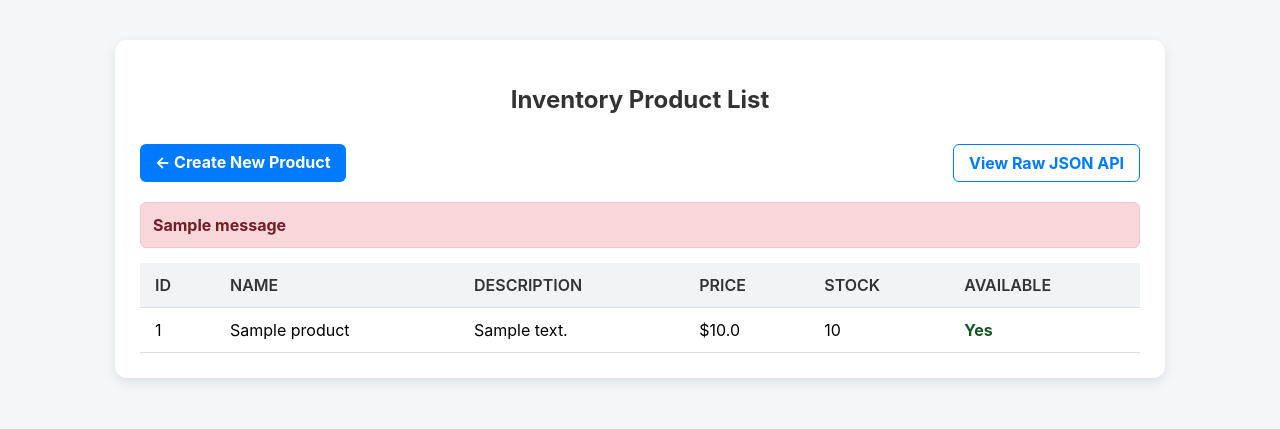
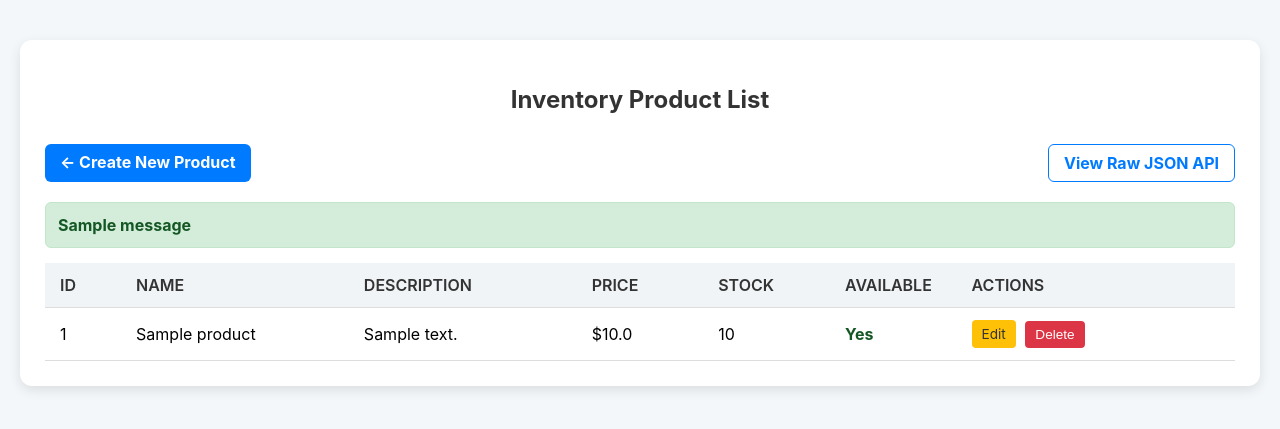
Before and after one commit to rokas32/RenderWebsiteCRUD, a Flask app: template templates/product_list.html in a window 1280 px wide. Shown: the top 429 px of the page. Run offline with Flask 3, Linux system fonts and the light colour scheme; the template is opened without the code that fills it: values that come from a table or form of the project are taken from there, others are empty; tables that the repository leaves empty hold one stand-in row (values such as "Sample post"); one stand-in notice (Sample message) is shown.

Commit message:
changes to app.py to create_product html and product_list html to make /products available

```diff
--- a/app.py
+++ b/app.py
@@ -1,5 +1,3 @@
-# app.py
-
 import os
 from flask import Flask, jsonify, render_template, request, redirect, url_for, flash
 from flask_sqlalchemy import SQLAlchemy
@@ -8,17 +6,13 @@ from datetime import datetime
 # Import the Blueprint containing the CRUD API routes
 from product_routes import product_api
 
-# NOTE: We do NOT import 'cli' directly here to avoid a circular import error.
-# The Flask CLI tool handles loading 'cli.py' when 'flask db create' is run.
-
-
 # --- Configuration ---
 app = Flask(__name__)
 # Set a secret key for session management (required for flash messages)
-app.config['SECRET_KEY'] = os.environ.get('SECRET_KEY', 'a_secret_key_for_flash')
+app.config['SECRET_KEY'] = os.environ.get('SECRET_SECRET_KEY', 'a_secret_key_for_flash')
 app.url_map.strict_slashes = False
 
-# Database credentials (These read from Render Environment Variables when deployed)
+# Database credentials (These must match your current Render PostgreSQL credentials)
 DB_HOST = os.environ.get('DB_HOST', 'dpg-d3ic7qje5dus7390s4gg-a')
 DB_NAME = os.environ.get('DB_NAME', 'product_db_k4v2')
 DB_USER = os.environ.get('DB_USER', 'product_db_k4v2_user')
@@ -60,7 +54,10 @@ def safe_convert(value, target_type, default):
     """Safely converts a string value to a number type, using default if value is empty/None."""
     if value is None or str(value).strip() == '':
         return default
-    return target_type(value)
+    try:
+        return target_type(value)
+    except ValueError:
+        raise ValueError(f"Input '{value}' must be a valid number of type {target_type.__name__}.")
 
 
 # --- Frontend Routes (Form Display and Submission) ---
@@ -104,9 +101,9 @@ def submit_product():
         db.session.add(new_product)
         db.session.commit()
 
-        # 4. Success feedback and redirect
+        # 4. Success feedback and redirect to the product list (Redirect to /products)
         flash(f"✅ Product '{new_product.name}' created successfully!")
-        return redirect(url_for('create_product_form'))
+        return redirect(url_for('list_products_ui'))
 
     except ValueError as e:
         # Handle validation errors (e.g., name missing, non-numeric input)
@@ -116,12 +113,42 @@ def submit_product():
     except Exception as e:
         # Handle database errors (e.g., connection lost, type issue)
         db.session.rollback()
-        # This will show a detailed error on the page for debugging
-        flash(f"Fatal Error: Failed to save product. Database error: {e.__class__.__name__}")
+        flash(f"Fatal Error: Failed to save product. Database error: {e.__class__.__name__}. Check your DB credentials!")
         return redirect(url_for('create_product_form'))
 
+# --- NEW ROUTE: Product List Table (Read UI) ---
+@app.route('/products', methods=['GET'])
+def list_products_ui():
+    """Fetches all products and renders them in an HTML table."""
+    try:
+        products = Product.query.all()
+        # Convert models to dictionaries for rendering in Jinja2
+        product_list = [p.to_dict() for p in products]
 
-# --- Status Route (Moved from root) ---
+        return render_template('product_list.html', products=product_list)
+    except Exception as e:
+        flash(f"Error fetching products: {e}")
+        return render_template('product_list.html', products=[])
+
+# --- NEW ROUTE: Delete Product (Delete UI) ---
+@app.route('/delete/<int:product_id>', methods=['POST'])
+def delete_product_ui(product_id):
+    """Handles the form submission for deleting a product."""
+    product = Product.query.get_or_404(product_id)
+    product_name = product.name
+
+    try:
+        db.session.delete(product)
+        db.session.commit()
+        flash(f"🗑️ Product '{product_name}' (ID: {product_id}) successfully deleted.")
+    except Exception as e:
+        db.session.rollback()
+        flash(f"❌ Error deleting product: {e}")
+
+    return redirect(url_for('list_products_ui'))
+
+
+# --- Status Route ---
 @app.route('/status', methods=['GET'])
 def hello_world_status():
     """Returns a simple status message at the /status URL."""
@@ -138,4 +165,6 @@ app.register_blueprint(product_api, url_prefix='/api')
 
 if __name__ == '__main__':
     # Only runs the app in development mode
+    with app.app_context():
+        db.create_all()
     app.run(debug=True)
--- a/templates/create_product.html
+++ b/templates/create_product.html
@@ -12,13 +12,17 @@
         button { padding: 10px 15px; background-color: #007bff; color: white; border: none; border-radius: 4px; cursor: pointer; }
         /* Style for success messages */
         .message { color: green; font-weight: bold; margin-top: 10px; border: 1px solid #c3e6cb; background-color: #d4edda; padding: 10px; border-radius: 4px; }
-        /* Style for error messages (NEW) */
+        /* Style for error messages */
         .error-message { color: #721c24; font-weight: bold; margin-top: 10px; border: 1px solid #f5c6cb; background-color: #f8d7da; padding: 10px; border-radius: 4px; }
+        .list-link { display: block; text-align: center; margin-top: 20px; font-weight: bold; color: #007bff; text-decoration: none; transition: color 0.3s; }
+        .list-link:hover { color: #0056b3; }
     </style>
 </head>
 <body>
     <form action="/" method="POST">
         <h2>Add New Product</h2>
+        <a href="/products" class="list-link">→ View Product Inventory</a>
+        <hr style="margin: 15px 0;">
         <div>
             <label for="name">Product Name:</label>
             <input type="text" id="name" name="name" required>
--- a/templates/product_list.html
+++ b/templates/product_list.html
@@ -6,7 +6,7 @@
     <title>Product List</title>
     <style>
         body { font-family: Inter, Arial, sans-serif; margin: 0; padding: 20px; background-color: #f4f7f9; }
-        .container { max-width: 1000px; margin: 20px auto; background-color: white; padding: 25px; border-radius: 12px; box-shadow: 0 4px 12px rgba(0, 0, 0, 0.1); }
+        .container { max-width: 1200px; margin: 20px auto; background-color: white; padding: 25px; border-radius: 12px; box-shadow: 0 4px 12px rgba(0, 0, 0, 0.1); }
         h2 { text-align: center; color: #333; margin-bottom: 30px; }
 
         /* Navigation Links */
@@ -19,7 +19,7 @@
             border-radius: 6px;
             font-weight: bold;
             transition: background-color 0.3s;
-            line-height: 1; /* Ensure alignment */
+            line-height: 1;
         }
         .button-group a.api-link {
             background-color: transparent;
@@ -32,25 +32,44 @@
         .button-group a:hover { background-color: #0056b3; }
 
         /* Table Styling */
-        table { width: 100%; border-collapse: collapse; margin-top: 15px; }
-        th, td { text-align: left; padding: 12px 15px; border-bottom: 1px solid #ddd; }
+        table { width: 100%; border-collapse: collapse; margin-top: 15px; table-layout: fixed; }
+        th, td { text-align: left; padding: 12px 15px; border-bottom: 1px solid #ddd; overflow: hidden; text-overflow: ellipsis; }
         th { background-color: #f0f4f7; color: #333; font-weight: 600; text-transform: uppercase; }
         tr:hover { background-color: #f9f9f9; }
+
+        /* Button Styling in Actions Column */
+        .action-cell {
+            white-space: nowrap; /* Prevent buttons from wrapping */
+        }
+        .action-cell button, .action-cell a {
+            padding: 6px 10px;
+            border: none;
+            border-radius: 4px;
+            cursor: pointer;
+            font-size: 0.85rem;
+            text-decoration: none;
+            display: inline-block;
+            margin-right: 5px;
+            transition: background-color 0.3s;
+        }
+        .edit-btn { background-color: #ffc107; color: #333; }
+        .delete-btn { background-color: #dc3545; color: white; }
+        .edit-btn:hover { background-color: #e0a800; }
+        .delete-btn:hover { background-color: #c82333; }
 
         /* Status Colors */
         .status-available { color: #155724; font-weight: bold; }
         .status-unavailable { color: #856404; }
 
-        .error-message { color: #721c24; font-weight: bold; margin-top: 15px; border: 1px solid #f5c6cb; background-color: #f8d7da; padding: 12px; border-radius: 6px; }
+        .message-success { color: #155724; font-weight: bold; margin-top: 15px; border: 1px solid #c3e6cb; background-color: #d4edda; padding: 12px; border-radius: 6px; }
+        .message-error { color: #721c24; font-weight: bold; margin-top: 15px; border: 1px solid #f5c6cb; background-color: #f8d7da; padding: 12px; border-radius: 6px; }
+
 
         /* Responsive adjustments for smaller screens */
         @media (max-width: 768px) {
             .container { padding: 15px; }
             /* Hide less important columns on mobile */
-            table td:nth-child(3), table th:nth-child(3), /* Description */
-            table td:nth-child(5), table th:nth-child(5) { /* Stock */
-                display: none;
-            }
+            table td:nth-child(3), table th:nth-child(3) { display: none; } /* Description */
         }
     </style>
 </head>
@@ -65,11 +84,15 @@
             <a href="/api/products" class="api-link" target="_blank">View Raw JSON API</a>
         </div>
 
-        <!-- Flash messages display (for errors fetching the list) -->
+        <!-- Flash messages display -->
         {% with messages = get_flashed_messages() %}
             {% if messages %}
                 {% for message in messages %}
-                    <div class="error-message">{{ message }}</div>
+                    {% if 'Error' in message or '❌' in message %}
+                        <div class="message-error">{{ message }}</div>
+                    {% else %}
+                        <div class="message-success">{{ message }}</div>
+                    {% endif %}
                 {% endfor %}
             {% endif %}
         {% endwith %}
@@ -78,12 +101,13 @@
             <table>
                 <thead>
                     <tr>
-                        <th>ID</th>
-                        <th>Name</th>
-                        <th>Description</th>
-                        <th>Price</th>
-                        <th>Stock</th>
-                        <th>Available</th>
+                        <th style="width: 5%;">ID</th>
+                        <th style="width: 20%;">Name</th>
+                        <th style="width: 20%;">Description</th>
+                        <th style="width: 10%;">Price</th>
+                        <th style="width: 10%;">Stock</th>
+                        <th style="width: 10%;">Available</th>
+                        <th style="width: 25%;">Actions</th>
                     </tr>
                 </thead>
                 <tbody>
@@ -92,7 +116,6 @@
                         <tr>
                             <td>{{ product.id }}</td>
                             <td>{{ product.name }}</td>
-                            <!-- Use default filter for empty descriptions -->
                             <td>{{ product.description | default('—', true) }}</td>
                             <td>${{ product.price }}</td>
                             <td>{{ product.stock_quantity }}</td>
@@ -103,6 +126,15 @@
                                 {% else %}
                                     <span class="status-unavailable">No</span>
                                 {% endif %}
+                            </td>
+                            <td class="action-cell">
+                                <!-- Edit link (Placeholder for now) -->
+                                <a href="/edit/{{ product.id }}" class="edit-btn">Edit</a>
+
+                                <!-- Delete Form: Submits a POST request to the new /delete route -->
+                                <form action="/delete/{{ product.id }}" method="POST" style="display: inline;" onsubmit="return confirm('Are you sure you want to delete {{ product.name }}? This cannot be undone!');">
+                                    <button type="submit" class="delete-btn">Delete</button>
+                                </form>
                             </td>
                         </tr>
                     {% endfor %}
```
